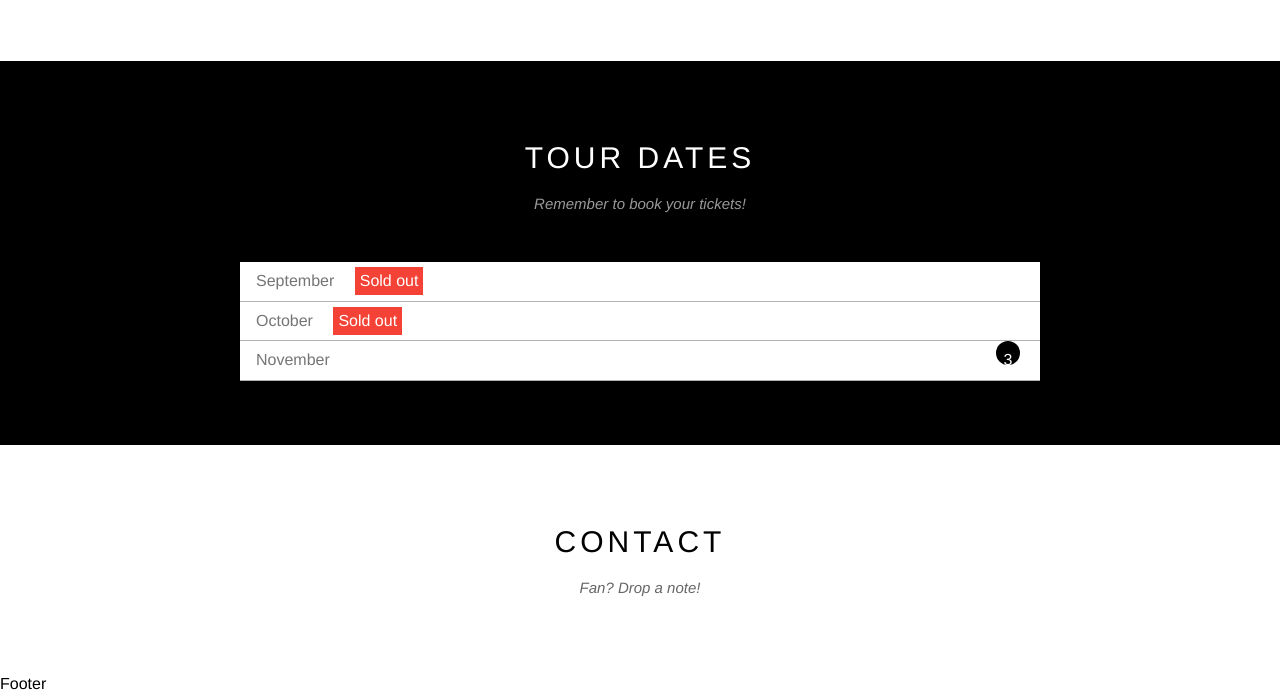
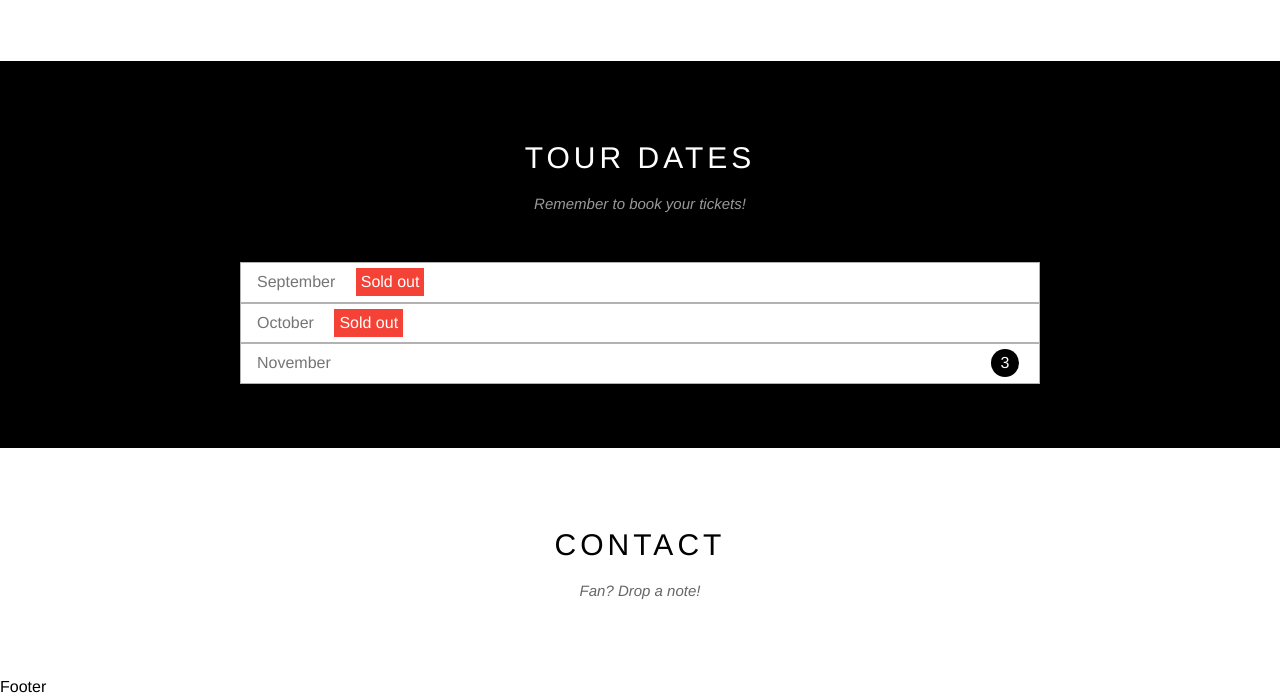
Before and after one commit to nth-joda/w3-band, a plain HTML site: page index.html in a window 1280 px wide. Shown: the part 1271-1967 px from the top of the page. Drawn offline with Linux system fonts and the light colour scheme.

Commit message:
fix: center the number of tickets in store

```diff
--- a/assets/css/style.css
+++ b/assets/css/style.css
@@ -237,7 +237,7 @@ Khi làm HTML component:
   padding: 0 16px;
   line-height: 38.5px;
   position: relative;
-  border-bottom: 1px solid rgba(0, 0, 0, 0.3);
+  border: 0.5px solid rgba(0, 0, 0, 0.3);
 }
 
 #content .status-by-month > .month-name {
@@ -256,16 +256,17 @@ Khi làm HTML component:
 
 #content .status-by-month > .stock {
   display: inline-block;
+  position: absolute;
   background-color: #000;
-  height: 24px;
-  width: 24px;
   color: #fff;
+  height: 28px;
+  width: 28px;
+  border-radius: 50%;
   text-align: center;
-  line-height: 38.5px;
-  border-radius: 50%;
-  position: absolute;
+  line-height: 28px;
   right: 20px;
-  font-size: 1i5px;
+  top: 50%;
+  transform: translateY(-50%);
 }
 
 #footer {
```
